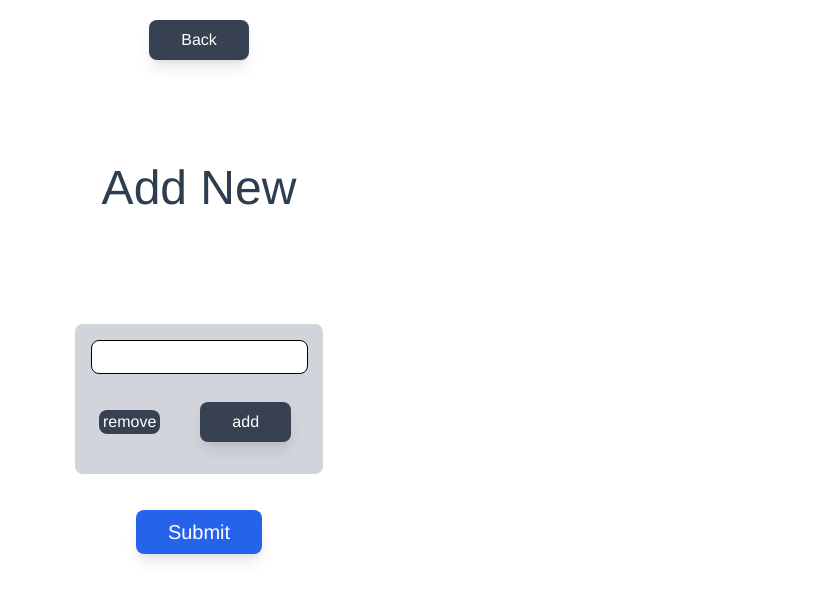
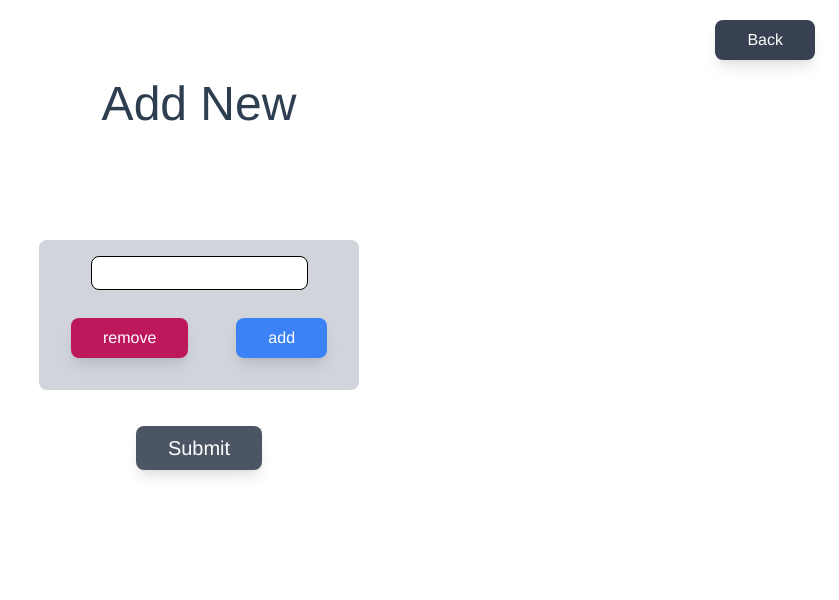
Before and after one commit to JamesLowther/cpsc471-project, a Vue app in the folder front-end/: page /entities-panel/add-new-entity in a window 1280 px wide. Shown: the top 600 px of the page, without its empty margins (441-1280 px from the left). Built offline with nearby package versions, Linux system fonts and the light colour scheme.

Commit message:
update css, typos, basic input checking, comments

```diff
--- a/front-end/src/components/entities/AddNewEntity.vue
+++ b/front-end/src/components/entities/AddNewEntity.vue
@@ -1,6 +1,7 @@
 <template>
     <div id="Entities_forms">
-        <router-link :to="{name: 'entities-panel',params: { entity_type: entity_type, user_type: user_type }}">
+        <router-link :to="{name: 'entities-panel',params: { entity_type: entity_type, user_type: user_type }}"
+        class="flex justify-end w-full fixed">
         <button class="text-white mt-5 shadow-lg transition duration-300 ease-in-out bg-gray-700 hover:bg-red-600 transform hover:-translate-y-1 hover:scale-110 rounded-lg py-2 px-8 m-6">
             <span >Back</span>
         </button>
@@ -70,7 +71,7 @@
 
                     </template>
 
-
+                    <!-- select multiple effects: symptoms or side-effects -->
                     <div class="bg-gray-300 rounded-lg p-2 m-4">
                             <input
                                 class="border border-black mb-2 mt-2 p-1 rounded-lg"
@@ -78,7 +79,7 @@
                                 name="effect"
                                 v-model="effect"
                             />
-                            <label v-if="entity_type == 'medication'" for="effect" class="m-2">Add Symptom(s) (optional)</label>
+                            <label v-if="entity_type == 'medication'" for="effect" class="m-2">Add Side-effect(s) (optional)</label>
                             <label v-if="entity_type == 'illness'" for="effect" class="m-2">Add Symptom(s) (optional)</label>
 
 
@@ -87,21 +88,27 @@
                                     {{ effect }}
                                 </li>
                             </ul>
-                            <button @click="rm_effect()" class="rounded-lg text-white px-1 mx-4 bg-gray-700">remove</button>
-                            <button @click="add_effect()" class="text-white mt-5 shadow-lg transition duration-300 ease-in-out bg-gray-700 hover:bg-red-600 transform hover:-translate-y-1 hover:scale-110 rounded-lg py-2 px-8 m-6">
-                                <span >add</span>
+                            <button @click="rm_effect()" class="text-white mt-5 shadow-lg transition duration-300 ease-in-out bg-pink-700 hover:bg-red-600 transform hover:-translate-y-1 hover:scale-110 rounded-lg py-2 px-8 m-6">
+                                remove
+                            </button>
+                            <button @click="add_effect()" class="text-white mt-5 shadow-lg transition duration-300 ease-in-out bg-blue-500 hover:bg-purple-700 transform hover:-translate-y-1 hover:scale-110 rounded-lg py-2 px-8 m-6">
+                                add
                             </button>
                         </div>
 
-                    <button @click="add_new()" class="text-white text-xl mt-5 shadow-lg transition duration-300 ease-in-out bg-blue-600 hover:bg-green-600 transform hover:-translate-y-1 hover:scale-110 rounded-lg py-2 px-8 m-6">
-                        <span>Submit</span>
+                    <button @click="add_new()" class="text-white text-xl mt-5 shadow-lg transition duration-300 ease-in-out bg-gray-600 hover:bg-green-600 transform hover:-translate-y-1 hover:scale-110 rounded-lg py-2 px-8 m-6">
+                        Submit
                     </button>
 
-                    <b v-if="status=='0'">error</b>
-                    <b v-if="status=='1'">success</b>
+                    <!-- Display error or success, depending on response from server -->
+                    <p v-if="status=='0'" class="text-red-600 text-xl">Error: {{entity_type}} may already exist</p>
+                    <p v-else-if="status=='1'" class="text-green-600 text-xl">Success</p>
+                    <!-- error for bad input -->
+                    <p class="text-red-600 text-xl">{{error}}</p>
 
             </div>
         </div>
+
         <div v-else class="flex flex-col">
             <p class="text-5xl mt-20">Forbidden</p>
             <p class="text-3xl mt-4">You're not logged in</p>
@@ -117,7 +124,8 @@ export default {
         return {
             logged_in: true,
             user_type: "",
-            status: null,
+            status: null, // reponse from server: 0 or 1
+            error: "", // Error message for invalid input
 
             entity_type: "", // Medication, illness or symptom
             entity_post: "", //the formatted string to send in POST
@@ -132,6 +140,7 @@ export default {
     },
 
     created() {
+        // Get parameters from route, and initialize data()
         this.entity_type = this.$route.params.entity_type;
         this.user_type = this.$route.params.user_type;
         this.init_entity();
@@ -139,8 +148,28 @@ export default {
 
     methods: {
 
+        // Push and Pop effects listed on screen before sending to server
         rm_effect() {this.effects.pop(this.effect);},
         add_effect() {this.effects.push(this.effect);},
+
+        add_new() {
+            if(!this.check_input()) return;
+
+            if (this.entity_type == 'medication') this.add_med();
+            else if (this.entity_type == 'illness') this.add_ill();
+        },
+
+        check_input() {
+        // Only the input text box for entity name must be non-null
+            if (this.entity_name == "") {
+                this.error = "Name is Blank";
+                return false;
+            }
+            else{
+                this.error = "";
+                return true;
+            }
+        },
 
         add_med() {
             axios.post(`http://localhost:5000/entities/forms`,
@@ -180,19 +209,10 @@ export default {
                 }
             ).then((response) => {
                     this.status = response.data.status;
-
                 })
                 .catch((e) => {
                     console.log(e);
                 });
-        },
-
-
-        add_new() {
-
-            if (this.entity_type == 'medication') this.add_med();
-            else if (this.entity_type == 'illness') this.add_ill();
-
         },
 
         init_entity() {
--- a/front-end/src/components/entities/EntitiesPanelPage.vue
+++ b/front-end/src/components/entities/EntitiesPanelPage.vue
@@ -2,9 +2,7 @@
     <div id="Entities_forms">
         <div v-if="user_type == 'doctor'" class="flex justify-end w-full fixed">
             <router-link to="/doctor-panel">
-                <div
-                    class="text-white mt-5 shadow-lg transition duration-300 ease-in-out bg-gray-700 hover:bg-red-600 transform hover:-translate-y-1 hover:scale-110 rounded-lg py-2 px-8 m-6"
-                >
+                <div class="text-white mt-5 shadow-lg transition duration-300 ease-in-out bg-gray-700 hover:bg-red-600 transform hover:-translate-y-1 hover:scale-110 rounded-lg py-2 px-8 m-6">
                     Back
                 </div>
             </router-link>
```
